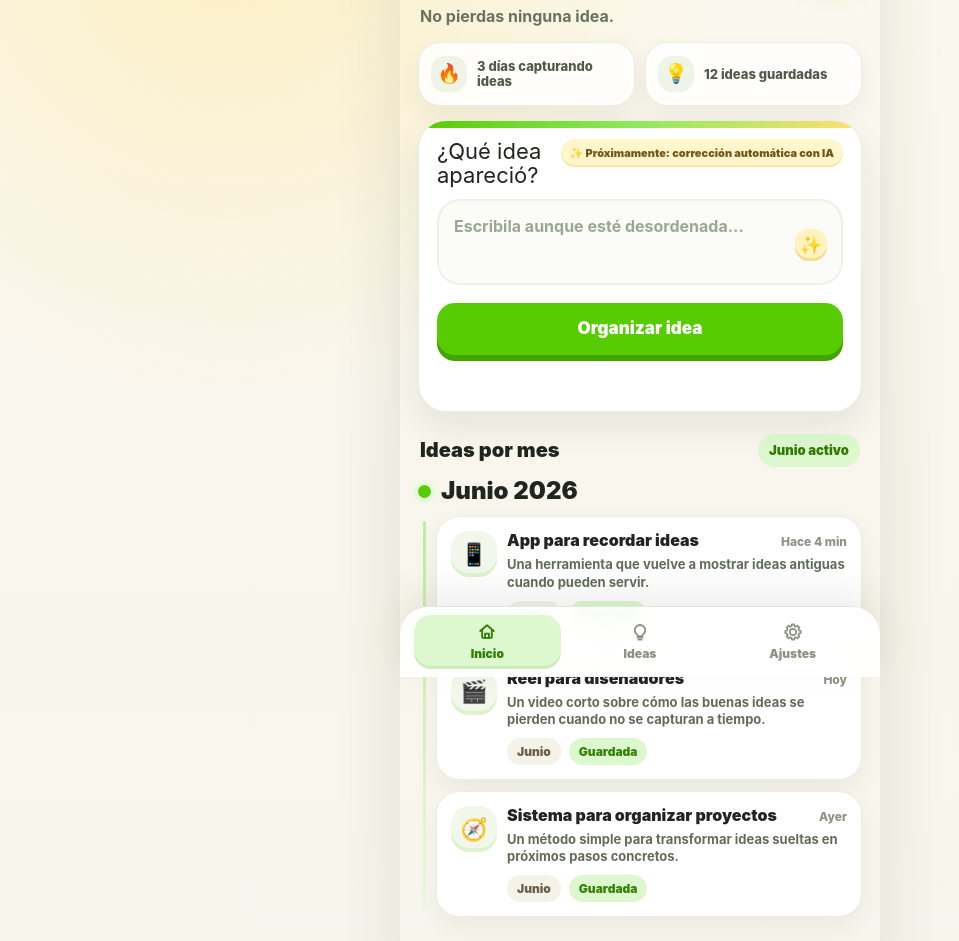
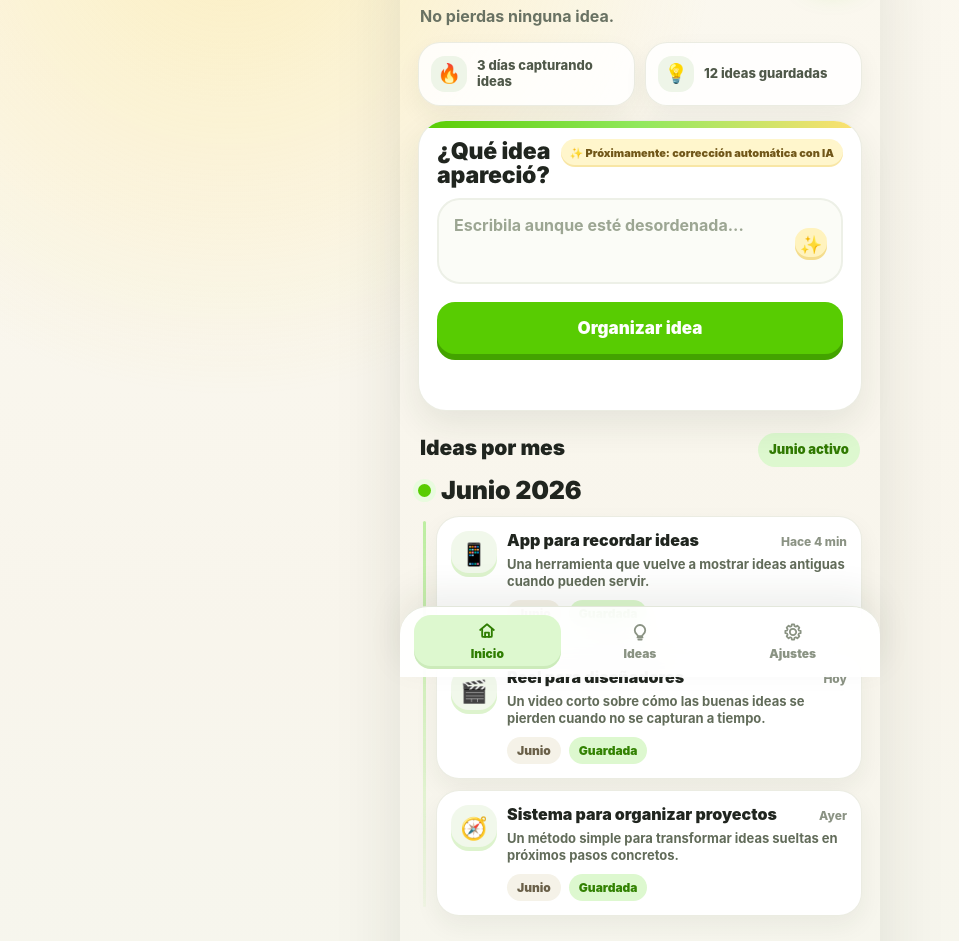
Before and after one commit to FrancoAguiar/ideApp, a Next.js app: page / in a window 1280 px wide. Shown: the part 123-1064 px from the top of the page, without its empty margins (0-959 px from the left). Built offline with nearby package versions, Linux system fonts and the light colour scheme.

Commit message:
cambios para app ios

```diff
--- a/src/app/globals.css
+++ b/src/app/globals.css
@@ -97,9 +97,12 @@ p {
 
 h1 {
   margin-top: 10px;
-  font-size: 34px;
-  line-height: 1.02;
-  letter-spacing: 0;
+  font-size: 35px;
+  line-height: 0.98;
+  font-weight: 980;
+  letter-spacing: -0.01em;
+  text-rendering: geometricPrecision;
+  -webkit-font-smoothing: antialiased;
 }
 
 .subtitle {
@@ -163,18 +166,65 @@ h1 {
 .screen {
   display: none;
   opacity: 0;
-  transform: translateY(10px);
+  transform: translateY(8px);
 }
 
 .screen.active {
   display: block;
-  animation: screenIn 260ms ease forwards;
+  animation: screenIn 260ms cubic-bezier(0.22, 1, 0.36, 1) forwards;
 }
 
 @keyframes screenIn {
   to {
     opacity: 1;
     transform: translateY(0);
+  }
+}
+
+.screen.active .capture-card,
+.screen.active .idea-card,
+.screen.active .habit-card,
+.screen.active .setting-row,
+.screen.active .reminder-card,
+.screen.active .fake-panel.show {
+  animation: surfaceIn 280ms cubic-bezier(0.22, 1, 0.36, 1) both;
+}
+
+.screen.active .idea-card:nth-child(2),
+.screen.active .habit-card:nth-child(2),
+.screen.active .setting-row:nth-child(2) {
+  animation-delay: 35ms;
+}
+
+.screen.active .idea-card:nth-child(3),
+.screen.active .habit-card:nth-child(3),
+.screen.active .setting-row:nth-child(3) {
+  animation-delay: 70ms;
+}
+
+.screen.active .habit-card:nth-child(4),
+.screen.active .setting-row:nth-child(4) {
+  animation-delay: 105ms;
+}
+
+.screen.active .habit-card:nth-child(5),
+.screen.active .setting-row:nth-child(5) {
+  animation-delay: 140ms;
+}
+
+.screen.active .habit-card:nth-child(6),
+.screen.active .setting-row:nth-child(6) {
+  animation-delay: 175ms;
+}
+
+@keyframes surfaceIn {
+  from {
+    opacity: 0;
+    transform: translateY(10px) scale(0.985);
+  }
+  to {
+    opacity: 1;
+    transform: translateY(0) scale(1);
   }
 }
 
@@ -206,9 +256,12 @@ h1 {
 }
 
 .capture-card h2 {
-  font-size: 22px;
-  line-height: 1.1;
-  letter-spacing: 0;
+  font-size: 23px;
+  line-height: 1.05;
+  font-weight: 980;
+  letter-spacing: -0.008em;
+  text-rendering: geometricPrecision;
+  -webkit-font-smoothing: antialiased;
 }
 
 .ai-soon {
@@ -280,7 +333,7 @@ textarea:focus {
   font-weight: 950;
   font-size: 17px;
   transform: translateY(0);
-  transition: transform 140ms ease, box-shadow 140ms ease, filter 180ms ease, background 180ms ease;
+  transition: transform 220ms cubic-bezier(0.22, 1, 0.36, 1), box-shadow 220ms ease, filter 180ms ease, background 180ms ease;
 }
 
 .primary-button {
@@ -298,7 +351,7 @@ textarea:focus {
 .primary-button:active,
 .primary-button.pressed,
 .secondary-button:active {
-  transform: translateY(5px);
+  transform: translateY(2px) scale(0.98);
   filter: saturate(1.08);
 }
 
@@ -380,7 +433,7 @@ textarea:focus {
 
 .preview-card.show {
   display: block;
-  animation: cardIn 360ms cubic-bezier(.2, .95, .25, 1.12);
+  animation: cardIn 280ms cubic-bezier(0.22, 1, 0.36, 1);
 }
 
 .preview-item + .preview-item {
@@ -417,13 +470,29 @@ textarea:focus {
   font-size: 14px;
   font-weight: 950;
   opacity: 0;
-  transform: translateY(8px);
-  transition: opacity 180ms ease, transform 180ms ease;
+  transform: translateY(8px) scale(0.985);
+  transition: opacity 220ms ease, transform 220ms cubic-bezier(0.22, 1, 0.36, 1);
 }
 
 .feedback.show {
   opacity: 1;
-  transform: translateY(0);
+  transform: translateY(0) scale(1);
+  animation: successIn 300ms cubic-bezier(0.22, 1, 0.36, 1);
+}
+
+@keyframes successIn {
+  0% {
+    opacity: 0;
+    transform: translateY(8px) scale(0.96);
+  }
+  70% {
+    opacity: 1;
+    transform: translateY(0) scale(1.015);
+  }
+  100% {
+    opacity: 1;
+    transform: translateY(0) scale(1);
+  }
 }
 
 .shake {
@@ -452,9 +521,12 @@ textarea:focus {
 }
 
 .section-title {
-  font-size: 20px;
-  font-weight: 950;
-  letter-spacing: 0;
+  font-size: 21px;
+  line-height: 1.08;
+  font-weight: 980;
+  letter-spacing: -0.006em;
+  text-rendering: geometricPrecision;
+  -webkit-font-smoothing: antialiased;
 }
 
 .section-note {
@@ -502,10 +574,12 @@ textarea:focus {
   align-items: center;
   gap: 10px;
   margin-bottom: 12px;
-  font-size: 24px;
-  line-height: 1.1;
-  font-weight: 950;
-  letter-spacing: 0;
+  font-size: 25px;
+  line-height: 1.04;
+  font-weight: 980;
+  letter-spacing: -0.008em;
+  text-rendering: geometricPrecision;
+  -webkit-font-smoothing: antialiased;
 }
 
 .month-title::before {
@@ -533,17 +607,22 @@ textarea:focus {
   border: 1px solid rgba(233, 234, 223, 0.9);
   box-shadow: var(--soft-shadow);
   transform: translateY(0) scale(1);
-  transition: transform 180ms ease, box-shadow 180ms ease, border-color 180ms ease, background 180ms ease;
-  animation: cardIn 380ms cubic-bezier(.2, .95, .25, 1.12);
+  transition: transform 220ms cubic-bezier(0.22, 1, 0.36, 1), box-shadow 220ms ease, border-color 220ms ease, background 220ms ease;
+  animation: cardIn 300ms cubic-bezier(0.22, 1, 0.36, 1);
+}
+
+.idea-card:hover,
+.habit-card:hover,
+.setting-row:hover {
+  transform: translateY(-1px) scale(1.005);
+  box-shadow: 0 12px 26px rgba(38, 50, 29, 0.08);
+  border-color: #dce7d1;
 }
 
 .idea-card:active,
-.idea-card:hover,
 .habit-card:active,
-.habit-card:hover,
-.setting-row:active,
-.setting-row:hover {
-  transform: translateY(2px) scale(0.99);
+.setting-row:active {
+  transform: translateY(1px) scale(0.99);
   box-shadow: 0 7px 18px rgba(38, 50, 29, 0.07);
   border-color: #dce7d1;
 }
@@ -551,7 +630,7 @@ textarea:focus {
 @keyframes cardIn {
   from {
     opacity: 0;
-    transform: translateY(-12px) scale(0.96);
+    transform: translateY(10px) scale(0.985);
   }
   to {
     opacity: 1;
@@ -658,7 +737,7 @@ textarea:focus {
   border: 1px solid rgba(233, 234, 223, 0.9);
   color: var(--ink);
   box-shadow: var(--soft-shadow);
-  transition: transform 150ms ease, box-shadow 150ms ease, border-color 150ms ease;
+  transition: transform 220ms cubic-bezier(0.22, 1, 0.36, 1), box-shadow 220ms ease, border-color 220ms ease;
 }
 
 .habit-icon,
@@ -749,7 +828,7 @@ textarea:focus {
   border: 1px solid rgba(233, 234, 223, 0.9);
   color: var(--ink);
   box-shadow: 0 8px 20px rgba(38, 50, 29, 0.055);
-  transition: transform 150ms ease, box-shadow 150ms ease, border-color 150ms ease;
+  transition: transform 220ms cubic-bezier(0.22, 1, 0.36, 1), box-shadow 220ms ease, border-color 220ms ease;
 }
 
 .setting-icon {
@@ -826,22 +905,27 @@ textarea:focus {
   color: #8a9383;
   font-size: 12px;
   font-weight: 950;
-  transition: background 200ms ease, color 200ms ease, transform 140ms ease, box-shadow 200ms ease;
+  transition: background 240ms ease, color 240ms ease, transform 180ms cubic-bezier(0.22, 1, 0.36, 1), box-shadow 240ms ease;
 }
 
 .tab-icon {
   font-size: 19px;
   line-height: 1;
+  transition: transform 240ms cubic-bezier(0.22, 1, 0.36, 1), opacity 240ms ease;
 }
 
 .tab:active {
-  transform: scale(0.96);
+  transform: scale(0.98);
 }
 
 .tab.active {
   background: var(--green-soft);
   color: #2f7d02;
   box-shadow: inset 0 -3px 0 rgba(49, 122, 2, 0.1);
+}
+
+.tab.active .tab-icon {
+  transform: translateY(-1px);
 }
 
 @media (min-width: 700px) {
@@ -880,7 +964,7 @@ textarea:focus {
   }
 
   h1 {
-    font-size: 31px;
+    font-size: 32px;
   }
 
   .progress-row {
```
